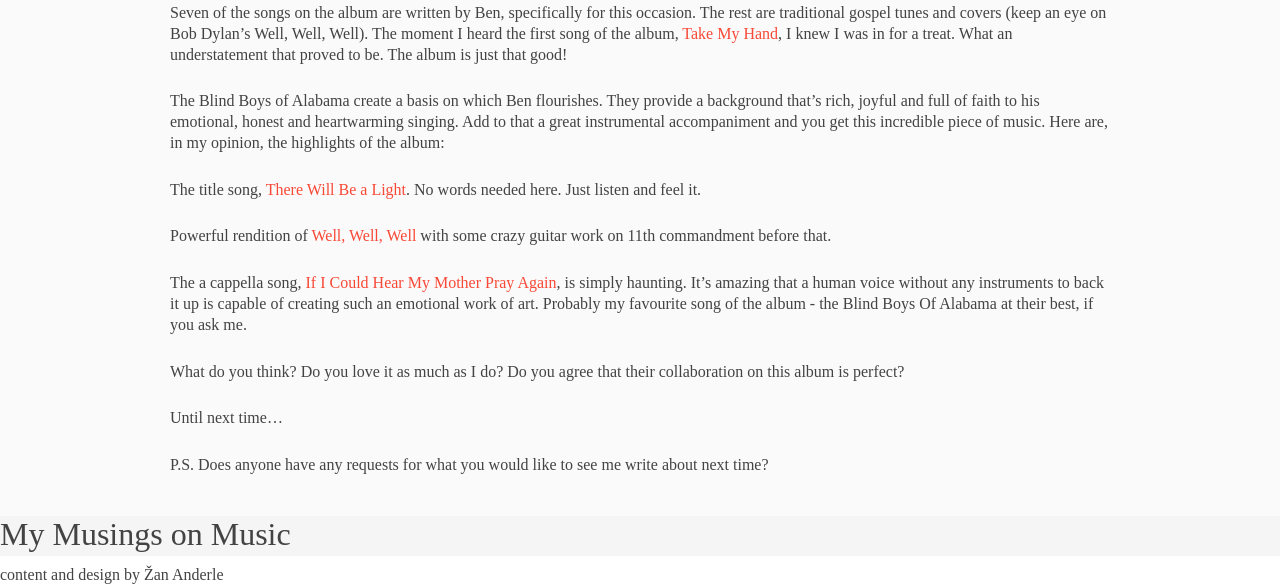
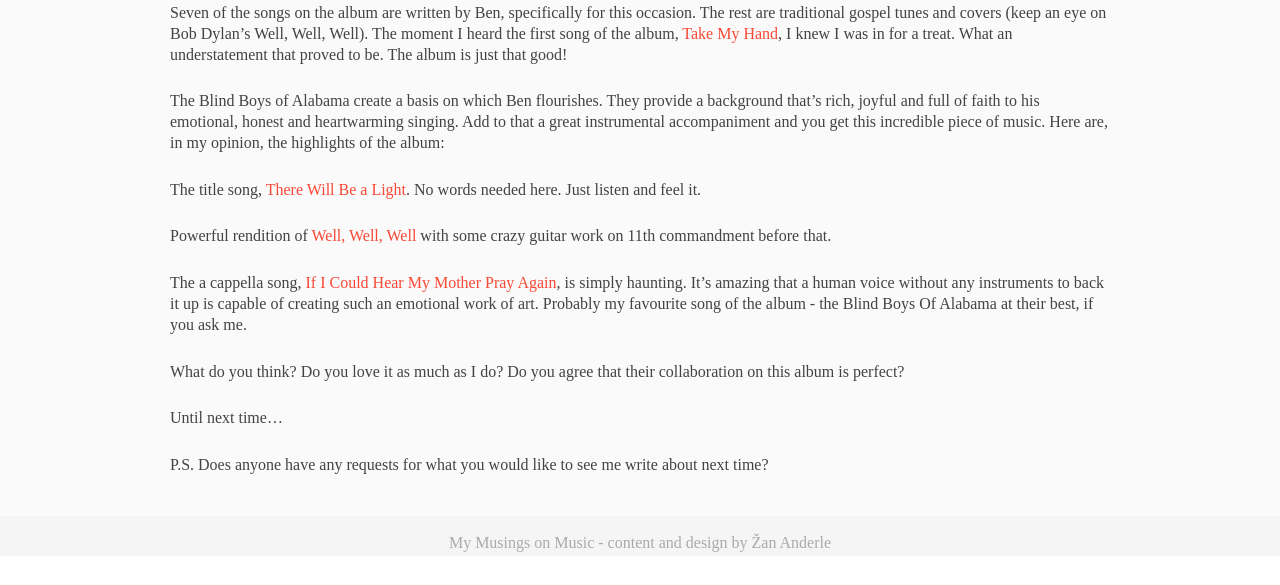
Before and after one commit to zanderle/mymusings, a Jekyll site: the page built from index.html, in a window 1280 px wide and 900 px high, scrolled down 10156 px, cut to the strip 315-900 px from the top of the window. Built offline with Jekyll 4.4.1, drawn with Linux system fonts in a browser that asks for light colours; some web fonts are replaced; the list of posts is cut into pages by our own code; after the commit the page ends 11027 px from its top, so only the background shows below that.

Commit message:
Updated footer

```diff
--- a/_includes/footer.html
+++ b/_includes/footer.html
@@ -1,9 +1,3 @@
-<footer class="site-footer">
-
-  <div class="wrap">
-
-    <h2 class="footer-heading">{{ site.title }}</h2> content and design by Žan Anderle
-
-  </div>
-
+<footer class="row clear text-center gray">
+    <a href="{{ site.baseurl }}/" class="footer-heading inline-block gray">{{ site.title }}</a> - content and design by Žan Anderle
 </footer>
```
Also changed, not shown: _sass/_custom_mixins.scss (added, +7 -0 lines).
